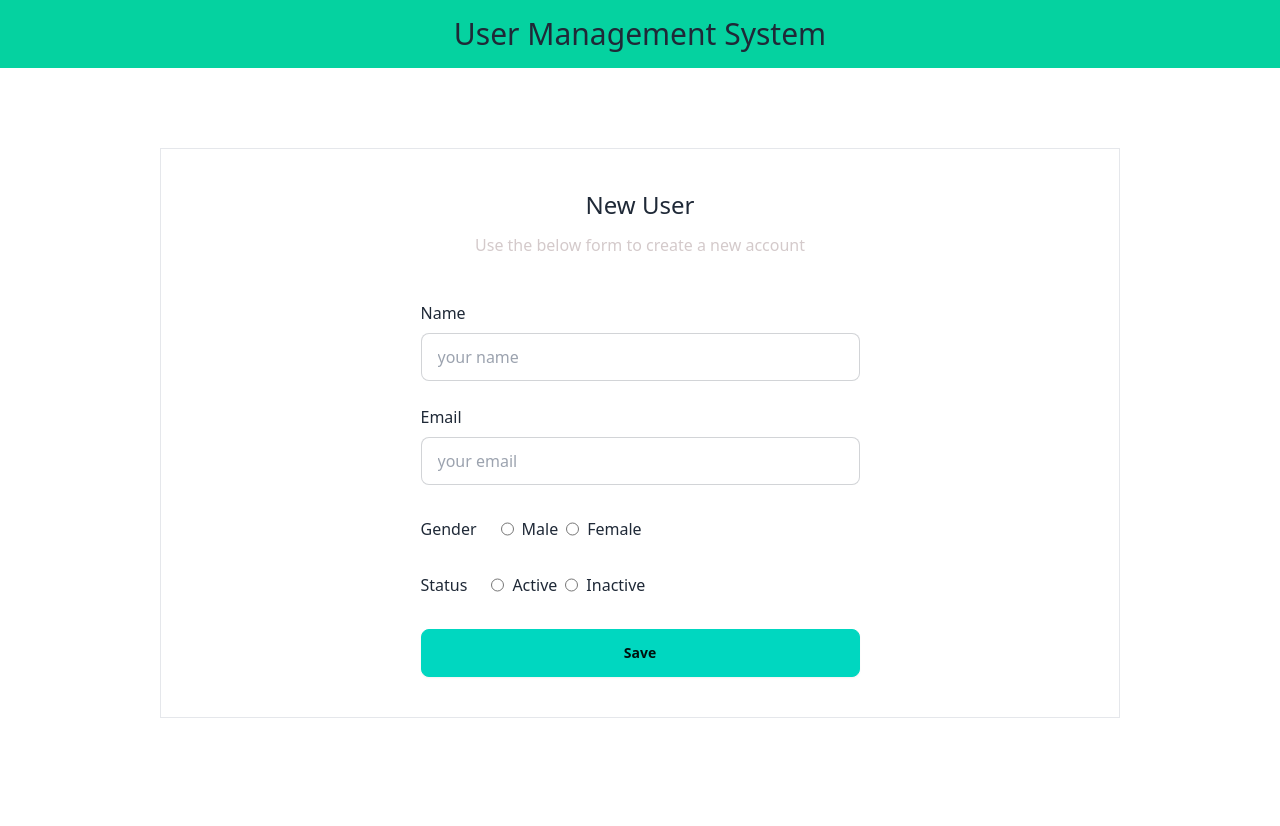
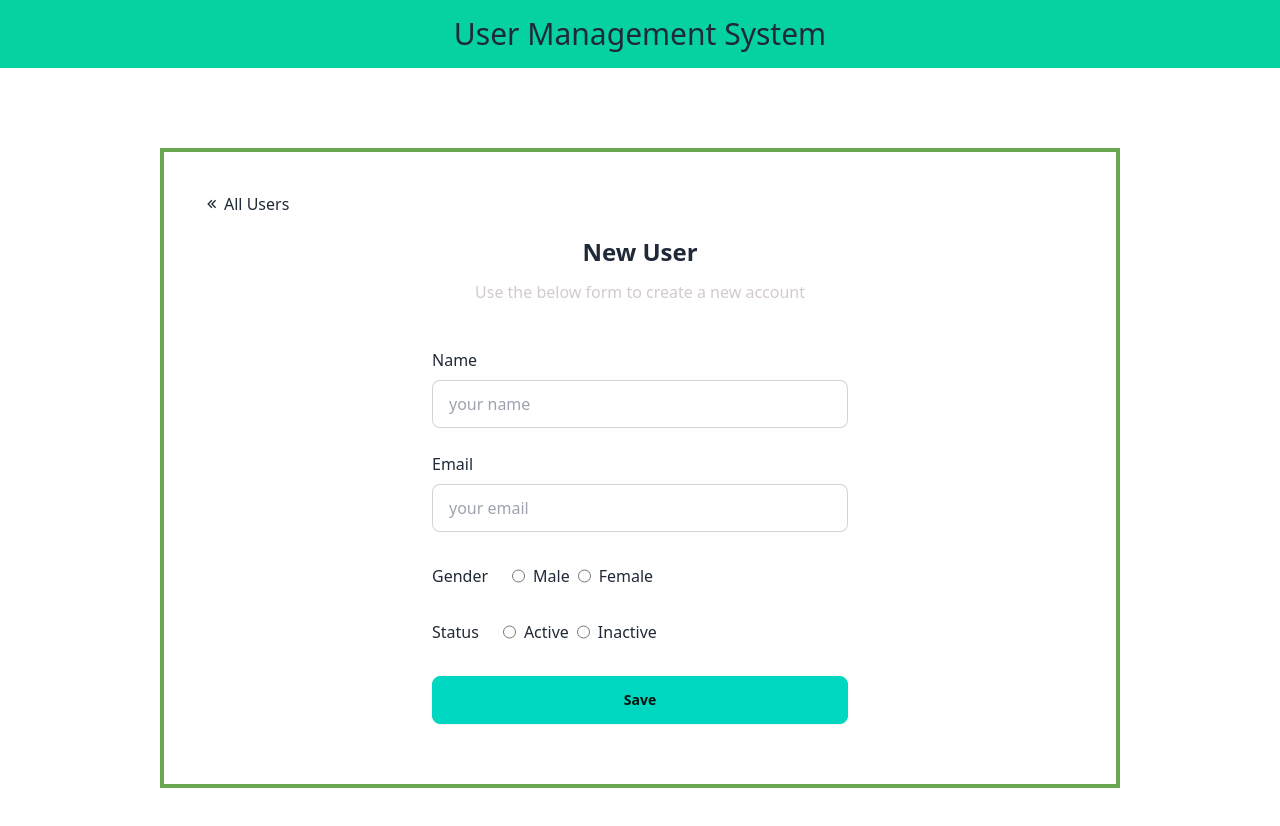
Before and after one commit to arifraj9911/user-management-client, a React (Vite) app: page / in a window 1280 px wide. Shown: the top 826 px of the page. Before the commit the page ends 800 px from the top, so only its background shows below. Built offline with nearby package versions, Linux system fonts and the light colour scheme.

Commit message:
new user created implement

```diff
--- a/package.json
+++ b/package.json
@@ -14,8 +14,10 @@
     "match-sorter": "^6.3.4",
     "react": "^18.2.0",
     "react-dom": "^18.2.0",
+    "react-icons": "^5.1.0",
     "react-router-dom": "^6.22.3",
-    "sort-by": "^1.2.0"
+    "sort-by": "^1.2.0",
+    "sweetalert2": "^11.10.8"
   },
   "devDependencies": {
     "@types/react": "^18.2.66",
--- a/src/components/NewUser/NewUser.jsx
+++ b/src/components/NewUser/NewUser.jsx
@@ -1,3 +1,7 @@
+import { RiArrowLeftDoubleFill } from "react-icons/ri";
+import { Link } from "react-router-dom";
+import Swal from "sweetalert2";
+
 const NewUser = () => {
   const handleUserForm = (e) => {
     e.preventDefault();
@@ -8,10 +12,34 @@ const NewUser = () => {
     const status = form.status.value;
     const user = { name, email, gender, status };
     console.log(user);
+    fetch("http://localhost:5000/users", {
+      method: "POST",
+      headers: {
+        "content-type": "application/json",
+      },
+      body: JSON.stringify(user),
+    })
+      .then((res) => res.json())
+      .then((data) => {
+        console.log(data);
+        if (data.insertedId) {
+          Swal.fire({
+            title: "User added successfully",
+            text: "add new user with different email",
+            icon: "success",
+          });
+        }
+      });
   };
   return (
-    <div className="w-3/4 mx-auto border flex flex-col items-center mt-20 p-10 gap-3">
-      <h3 className="text-2xl">New User</h3>
+    <div className="w-3/4 mx-auto p-10 my-20 border-4 border-[#6AA84F]">
+      <Link className="flex gap-1 items-center" to="/">
+        <RiArrowLeftDoubleFill />
+        <p>All Users</p>
+      </Link>
+
+      <div className="  flex flex-col items-center p-5 gap-3">
+        <h3 className="text-2xl font-bold">New User</h3>
         <p className="text-[#D4CACB]">
           Use the below form to create a new account
         </p>
@@ -55,9 +83,14 @@ const NewUser = () => {
             </div>
           </div>
           <div>
-          <input type="submit" value="Save" className="btn btn-accent w-full" />
+            <input
+              type="submit"
+              value="Save"
+              className="btn btn-accent w-full"
+            />
           </div>
         </form>
+      </div>
     </div>
   );
 };
```
Also changed, not shown: 1 other file (tests, documents, lock files or other folders). Lines whose indentation alone changed are shown as unchanged.
